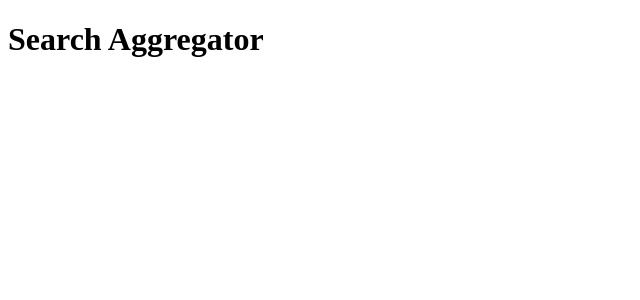
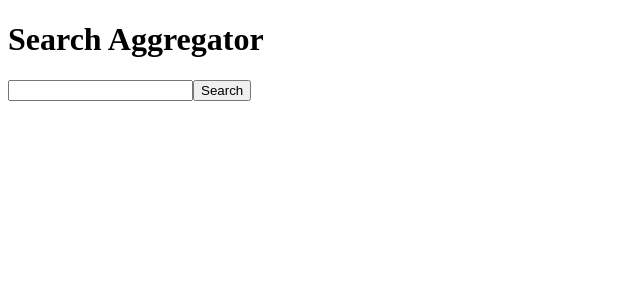
Before and after one commit to pstenman/search-count, a React (Vite) app in the folder apps/web/: page / in a window 1280 px wide. Shown: the top 300 px of the page, without its empty margins (0-640 px from the left). Built offline with nearby package versions, Linux system fonts and the light colour scheme.

Commit message:
feat(search): add basic search input component

```diff
--- a/apps/web/src/App.tsx
+++ b/apps/web/src/App.tsx
@@ -1,9 +1,16 @@
+import { SearchBox } from "./components/search/searchBox";
+
 function App() {
-  return (
-    <main>
-      <h1>Search Aggregator</h1>
-    </main>
-  );
+	const onSearch = (query: string) => {
+		console.log(query);
+	};
+
+	return (
+		<main>
+			<h1>Search Aggregator</h1>
+			<SearchBox onSearch={onSearch} />
+		</main>
+	);
 }
 
-export default App
+export default App;
--- /dev/null
+++ b/apps/web/src/components/search/SearchBox.tsx
@@ -0,0 +1,25 @@
+import { useState } from "react";
+
+type SearchBoxProps = {
+	onSearch: (query: string) => void;
+};
+
+export const SearchBox = ({ onSearch }: SearchBoxProps) => {
+	const [query, setQuery] = useState("");
+
+	const handleSubmit = (e: React.FormEvent<HTMLFormElement>) => {
+		e.preventDefault();
+		onSearch(query);
+	};
+
+	return (
+		<form onSubmit={handleSubmit}>
+			<input
+				type="text"
+				value={query}
+				onChange={(e) => setQuery(e.target.value)}
+			/>
+			<button type="submit">Search</button>
+		</form>
+	);
+};
```
